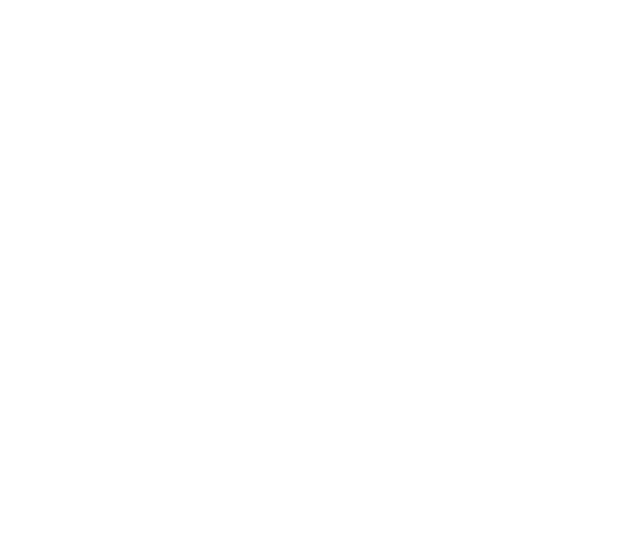
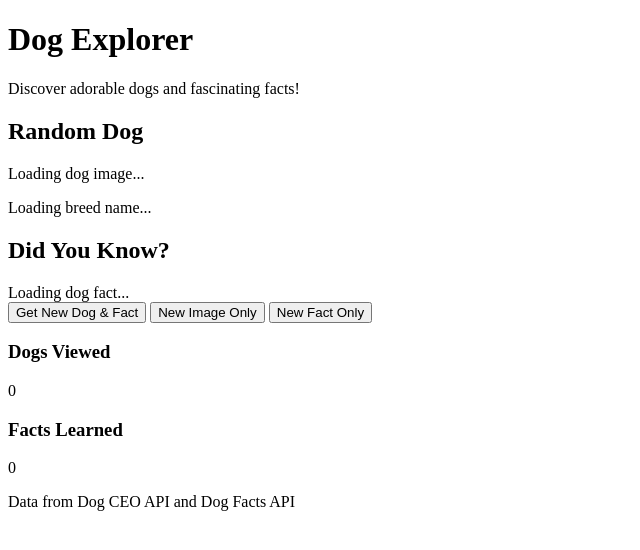
Before and after one commit to nadahashem200/remote-apis, a plain HTML site: page index.html in a window 1280 px wide. Shown: the whole page, without its empty margins (0-640 px from the left). Drawn offline with Linux system fonts and the light colour scheme.

Commit message:
Complete all semantic html

```diff
--- a/index.html
+++ b/index.html
@@ -5,9 +5,63 @@
     <meta name="viewport" content="width=device-width, initial-scale=1.0">
     <title>Dog Explorer</title>
     <link rel="stylesheet" href="styles.css">
+    <script src="main.js" defer></script>
+
 </head>
 <body>
+    <header>
+        <h1> Dog Explorer</h1>
+        <p>Discover adorable dogs and fascinating facts!</p>
+    </header>
 
-    <script src="main.js"></script>
+    <main>
+        <section class="dog-display">
+            <article class="dog-card">
+                <h2>Random Dog</h2>
+                <div class="image-container">
+                    <img id="dogImage" src="" alt="Random dog" style="display: none;" />
+                    <div id="imageLoading">Loading dog image...</div>
+                </div>
+                <div class="breed-info">
+                    <p id="breedName">Loading breed name...</p>
+                </div>
+            </article>
+
+            <article class="fact-card">
+                <h2>Did You Know?</h2>
+                <div class="fact-container">
+                    <p id="dogFact" style="display: none;"></p>
+                    <div id="factLoading">Loading dog fact...</div>
+                </div>
+            </article>
+        </section>
+
+        <section class="controls">
+            <button id="newDogBtn" class="btn-primary">
+                Get New Dog & Fact
+            </button>
+            <button id="newImageBtn" class="btn-secondary">
+                New Image Only
+            </button>
+            <button id="newFactBtn" class="btn-secondary">
+                New Fact Only
+            </button>
+        </section>
+
+        <section class="stats">
+            <article class="stat-card">
+                <h3>Dogs Viewed</h3>
+                <p id="dogsViewed" class="stat-number">0</p>
+            </article>
+            <article class="stat-card">
+                <h3>Facts Learned</h3>
+                <p id="factsLearned" class="stat-number">0</p>
+            </article>
+        </section>
+    </main>
+
+    <footer>
+        <p>Data from Dog CEO API and Dog Facts API</p>
+    </footer>
 </body>
 </html>
```
